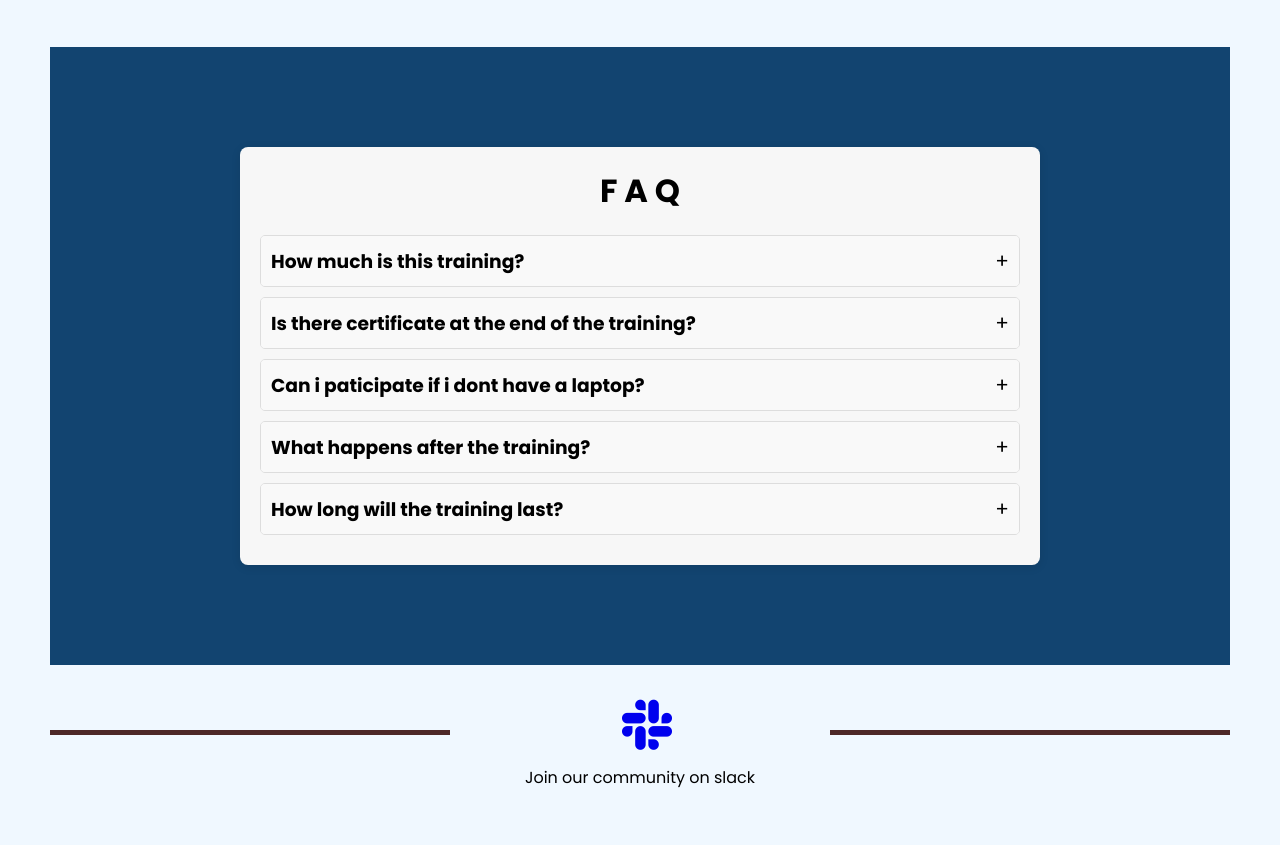
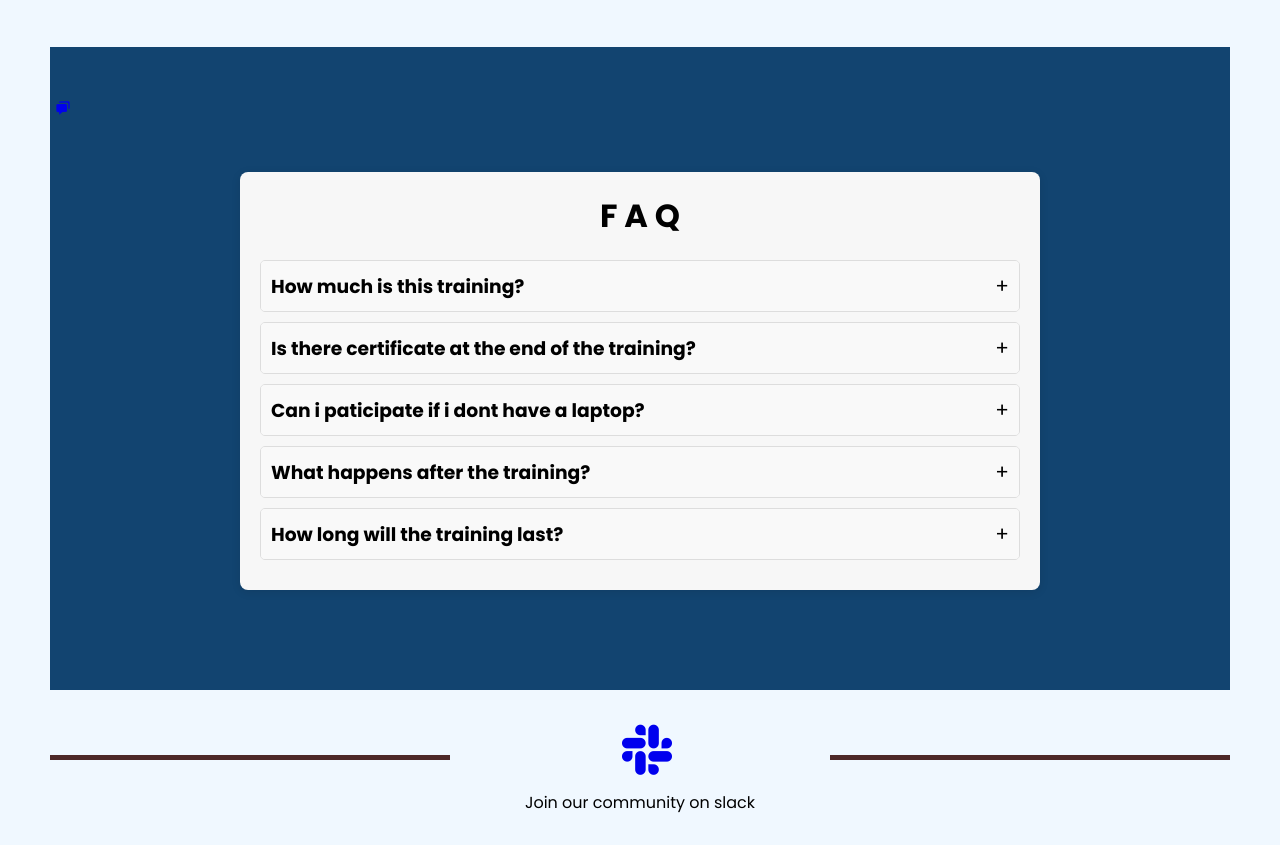
Before and after one commit to richsaly/academyCohort, a plain HTML site: page index.html in a window 1280 px wide. Shown: the part 1154-1999 px from the top of the page. Before the commit the page ends 1974 px from the top, so only its background shows below. Drawn offline with nearby package versions, Linux system fonts and the light colour scheme.

Commit message:
Update index.html

```diff
--- a/index.html
+++ b/index.html
@@ -70,6 +70,9 @@
 
     <!-- faq section -->
     <div class="faq">
+             <div class="chat-bot">
+            <a href="https://wa.me/message/D7DKDWBGYHYQJ1"><i class='bx bxs-chat bx-tada'></i></a>
+          </div>
         <div class="container">
             <h1>F A Q</h1>
             <div class="accordion">
```
